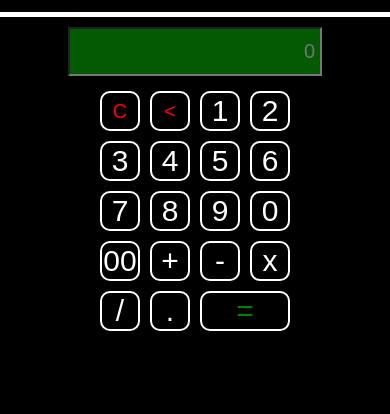
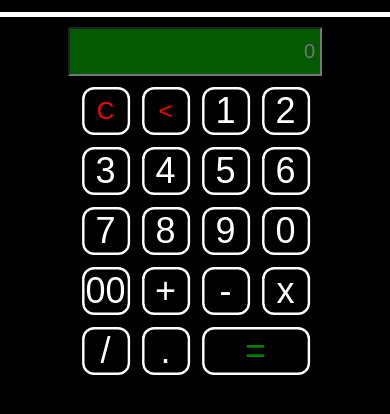
Before and after one commit to ianBayne81/Playground, a website built with webpack: page public/index.html in a window 390 px wide. Shown: the part 68-482 px from the top of the page. Built offline with nearby package versions, Linux system fonts and the light colour scheme.

Commit message:
Update styles.css

```diff
--- a/public/styles/styles.css
+++ b/public/styles/styles.css
@@ -148,8 +148,8 @@ form {
 
 .button-housing {
     width: 225px;
-    margin-top: 0px;
-
+    margin-top: 20px;
+    transform: scale(1.2)
 }
 .button {
     height: 40px;
```
